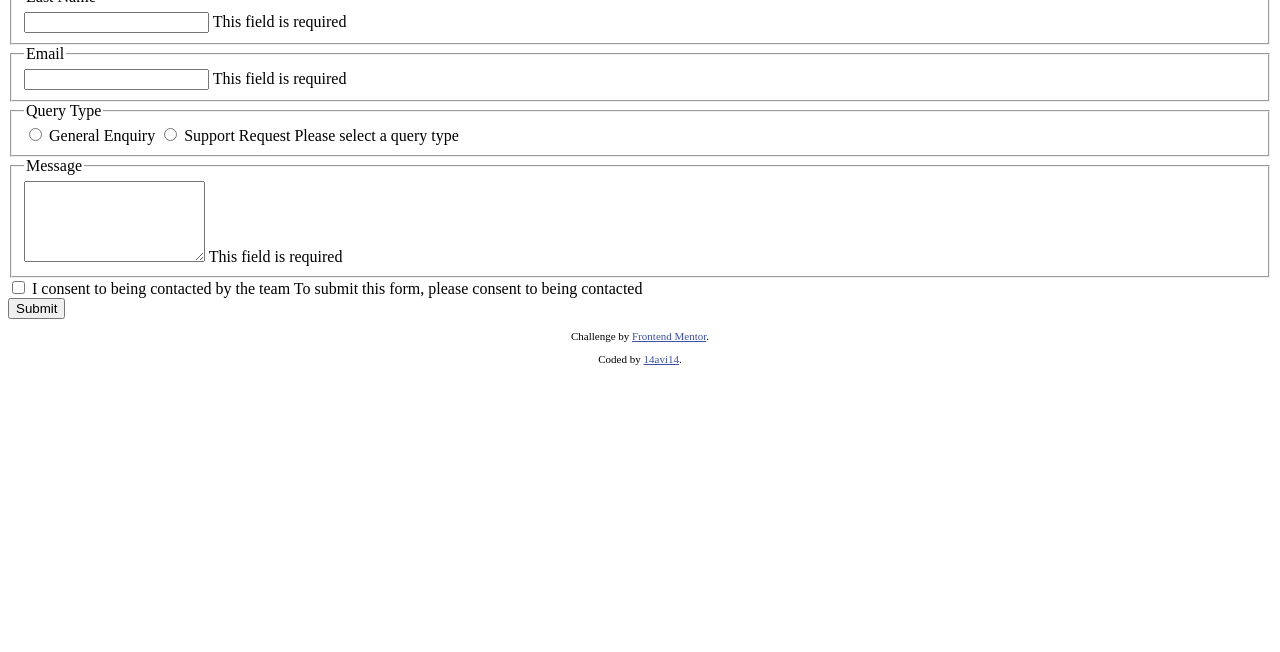
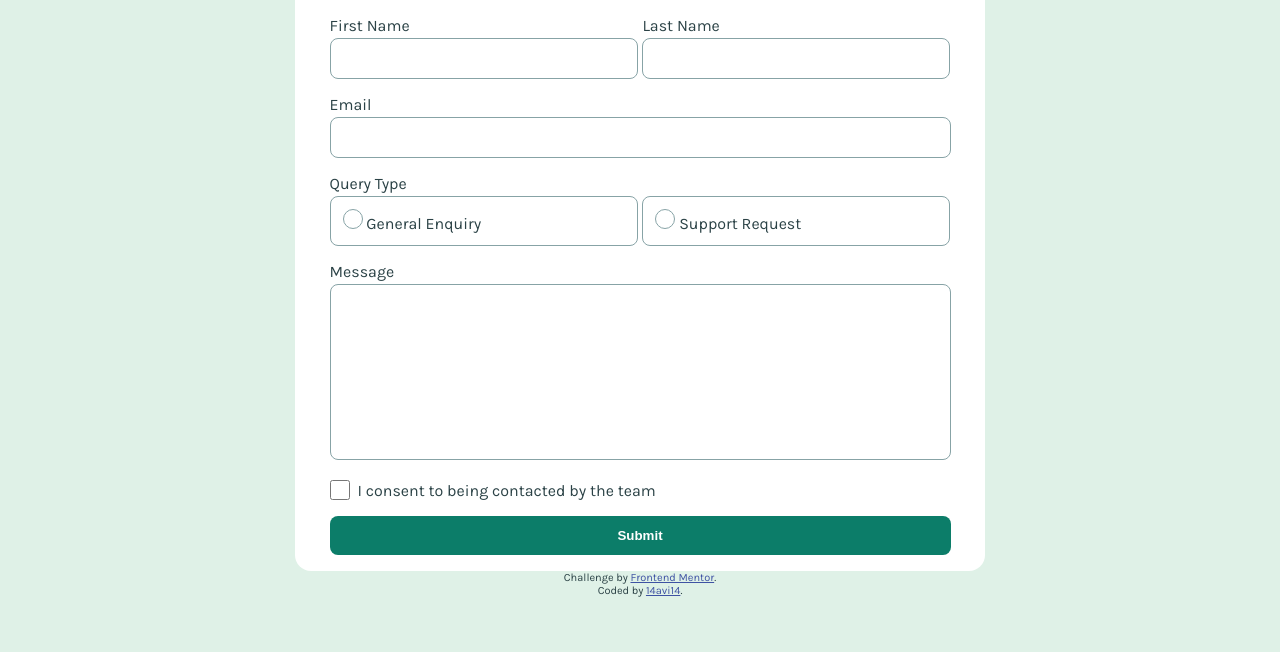
Before and after one commit to 14avi14/front-end-mentor-challenges, a plain HTML site: page contact-form-main/index.html in a window 1280 px wide. Shown: the part 148-800 px from the top of the page. Drawn offline with Linux system fonts and the light colour scheme.

Commit message:
Added styles

```diff
--- a/contact-form-main/index.html
+++ b/contact-form-main/index.html
@@ -5,6 +5,7 @@
   <meta name="viewport" content="width=device-width, initial-scale=1.0"> <!-- displays site properly based on user's device -->
 
   <link rel="icon" type="image/png" sizes="32x32" href="./assets/images/favicon-32x32.png">
+  <link rel="stylesheet" href="./style.css">
   <script src="script.js" defer></script>
   <title>Frontend Mentor | Contact form</title>
 
@@ -22,45 +23,54 @@
     <h1>Contact Us</h1> <!-- Not exactly sure if this h1 element should've been inside the form or not -->
 
     <form id="form" novalidate>
-
-      <fieldset>
+      <section class="horizontal-input-sec">
+        <fieldset class="input-section">
           <legend>First Name</legend>
           <input type="text" id="first-name" name="first-name" autocomplete="name" aria-describedby="first-name-error" required>
-        <span id="first-name-error" class="errors">This field is required<span>
+          <span id="first-name-error" class="errors hidden">This field is required<span>
         </fieldset>
 
-      <fieldset>
+        <fieldset class="input-section">
           <legend>Last Name</legend>
           <input type="text" id="last-name" name="last-name" autocomplete="name" aria-describedby="last-name-error" required>
-        <span id="last-name-error" class="errors">This field is required<span>
+          <span id="last-name-error" class="errors hidden">This field is required<span>
+        </fieldset>
+      </section>
+
+      <fieldset class="input-section">
+        <legend>Email</legend>
+        <input type="text" id="email" name="email" autocomplete="email" aria-describedby="email-error" required>
+        <span id="email-error" class="errors hidden">This field is required<span>
       </fieldset>
 
-      <fieldset>
-        <legend>Email</legend>
-        <input type="text" id="email" name="email" autocomplete="email" aria-describedby="email-error" required>
-        <span id="email-error" class="errors">This field is required<span>
+      <fieldset class="input-section">
+        <legend>Query Type</legend>
+        <section class="horizontal-input-sec">
+          <label for="general-enquiry" class="radio-btn-label">
+            <input type="radio" name="query-type" aria-describedby="query-error" id="general-enquiry" required>
+            General Enquiry
+          </label>
+          <label for="support-request" class="radio-btn-label">
+            <input type="radio" name="query-type" aria-describedby="query-error" id="support-request" required>
+            Support Request
+          </label>
+        </section>
+        <span id="query-error" class="errors hidden">Please select a query type</span>
       </fieldset>
 
-      <fieldset>
-        <legend>Query Type</legend>
-        <input type="radio" name="query-type" aria-describedby="query-error" id="general-enquiry" required>
-        <label for="general-enquiry">General Enquiry</label>
-        <input type="radio" name="query-type" aria-describedby="query-error" id="support-request" required>
-        <label for="support-request">Support Request</label>
-        <span id="query-error" class="errors">Please select a query type<span>
-      </fieldset>
-
-      <fieldset>
+      <fieldset class="input-section">
         <legend>Message</legend>
-        <textarea id="message" name="message" rows="5" aria-describedby="message-error" required></textarea>
-        <span id="message-error" class="errors">This field is required</span>
+        <textarea id="message" name="message" rows="10" aria-describedby="message-error" required></textarea>
+        <span id="message-error" class="errors hidden">This field is required</span>
       </fieldset>
 
 
-      <section>
+      <section class="input-section">
+        <label for="consent">
           <input type="checkbox" id="consent" name="consent" aria-describedby="consent-error" required>
-        <label for="consent">I consent to being contacted by the team</label>
-        <span id="consent" class="errors">To submit this form, please consent to being contacted</span>
+          I consent to being contacted by the team
+        </label>
+        <span id="consent" class="errors hidden">To submit this form, please consent to being contacted</span>
       </section>
 
       <button type="submit">Submit</button>
@@ -68,7 +78,7 @@
 
   </main>
 
-    <article id="success-toast-message" class="toast-messages" hidden>
+  <article id="success-toast-message" class="toast-message hidden">
     <h2>Message Sent!</h2>
     <p>Thanks for completing the form. We'll be in touch soon!</p>
   </article>
--- a/contact-form-main/script.js
+++ b/contact-form-main/script.js
@@ -9,6 +9,12 @@
 const form = document.getElementById("form");
 const errorElements = document.querySelectorAll(".errors");
 const toastMessage = document.getElementById("success-toast-message");
+
+// Make toast message disappear once animation is finished
+toastMessage.addEventListener("animationend", function() {
+    this.classList.remove("toast-message-slidedown-animation");
+    this.classList.add("hidden");
+})
 
 const validations = {
     "first-name": (fname) => !fname.trim() ? "This field is required": "", // Test for any non-space characters
@@ -39,9 +45,13 @@ function validateForm(data, validations) {
     return errors;
 }
 
+function goToTop() {
+  document.body.scrollTop = 0; // For Safari
+  document.documentElement.scrollTop = 0; // For Chrome, Firefox, IE and Opera
+}
 
 function handleSubmit(e, validations, errorElements) {
-    e.preventDefault()
+    e.preventDefault();
 
     const formData = new FormData(e.target);
     const data = Object.fromEntries(formData);
@@ -51,23 +61,27 @@ function handleSubmit(e, validations, errorElements) {
 
     if (!Object.keys(errors).length) {
         e.target.reset();
-        toastMessage.style.visibility = "visible";
-    } else {
+        toastMessage.classList.add("toast-message-slidedown-animation");
+        toastMessage.classList.remove("hidden");
+        goToTop();
+
+    }
+
+    // Handle Error <span> elements
     errorElements.forEach((element, index) => {
 
         if (index in errors) {
 
-                errorElements[index].style.display = "block";
+            errorElements[index].classList.remove("hidden");
             errorElements[index].textContent = errors[index];
         } else {
 
-                errorElements[index].style.display = "none";
+            errorElements[index].classList.add("hidden");
             errorElements[index].textContent = "";
         }
     });
 
 }
-}
 
 form.addEventListener("submit", (e) => {
     handleSubmit(e, validations, errorElements)
--- /dev/null
+++ b/contact-form-main/style.css
@@ -0,0 +1,301 @@
+@import url('https://fonts.googleapis.com/css2?family=Karla:ital,wght@0,200..800;1,200..800&display=swap');
+
+/* CSS RESET */
+
+* {
+    margin: 0;
+    padding: 0;
+    box-sizing: border-box;
+}
+
+/* GENERAL STYLES */
+
+:root {
+    --green200: hsl(148, 38%, 91%);
+    --green600: hsl(169, 82%, 27%);
+    --red: hsl(0, 66%, 54%);
+    --white: hsl(0, 0%, 100%);
+    --grey500: hsl(186, 15%, 59%);
+    --grey900: hsl(187, 24%, 22%);
+
+    --transparent-green600: hsla(169, 82%, 27%, 0.2);
+
+
+    /* WIDTH/HEIGHT */
+
+    --main-width: min(90%, 43.125rem);
+
+    --form-width: 90%;
+
+    --radio-button-width: 1.25rem;
+
+    --toast-message-width: min(90%, 28rem);
+
+    --input-section-height: 2rem;
+
+    /* MARGIN/PADDING */
+
+    --main-margin-block: 1.5rem;
+    --main-padding-block: 1rem;
+
+    --form-margin-top: 1rem;
+
+    --fieldset-gaps: 1rem;
+
+    --horizontal-input-gap: 0.3rem;
+
+    --input-paddings: 0.75rem;
+
+    --input-margin-top: 0.2rem;
+
+    --radio-button-space: 0.2rem;
+
+    --checkbox-gap: 0.5rem;
+
+    --toast-message-padding: 1rem;
+    --toast-message-text-gap: 0.5rem;
+    --toast-message-check-gap: 0.5rem;
+
+    /* FONT */
+    --label-font-size: 1rem;
+
+    /* OTHER */
+
+    --border-radius-main: 1rem;
+
+    --input-border-radius: 0.5rem;
+
+    --toast-message-border-radius: 1rem;
+}
+
+body {
+    font: 1rem "Karla", sans-serif;
+    font-weight: 400;
+    color: var(--grey900);
+    background-color: var(--green200);
+
+    width: 100vw;
+    min-height: 100vh;
+
+    display: flex;
+    flex-flow: column nowrap;
+    justify-content: center;
+    align-items: center;
+}
+
+main {
+    width: var(--main-width);
+    margin-top: var(--main-margin-block);
+
+    padding-block: var(--main-padding-block);
+
+    border-radius: var(--border-radius-main);
+    background-color: white;
+
+    display: flex;
+    flex-flow: column nowrap;
+    justify-content: center;
+    align-items: center;
+}
+
+main form {
+    width: var(--form-width);
+    margin-top: var(--form-margin-top);
+
+    display: flex;
+    flex-flow: column nowrap;
+    justify-content: center;
+    align-items: center;
+
+}
+.input-section, button, .horizontal-input-sec {
+    border: none;
+    width: 100%;
+    margin-top: var(--fieldset-gaps);
+}
+
+.horizontal-input-sec{
+    margin-top: 0;
+}
+
+:where(fieldset) input[type="text"], textarea {
+    width: 100%;
+}
+
+input[type="text"], .radio-btn-label, textarea {
+    resize: none;
+    margin-top: var(--input-margin-top);
+    padding: var(--input-paddings);
+    border: 1px solid var(--grey500);
+    border-radius: var(--input-border-radius);
+}
+
+:is(input[type="text"], textarea):is(:focus, :hover){
+    border: 1px solid var(--green600);
+    outline: none;
+}
+
+.radio-btn-label {
+    display: flex;
+    align-items: center;
+    gap: var(--radio-button-space);
+
+}
+
+input[type="radio"] {
+    appearance: none;
+    width: var(--radio-button-width);
+    height: var(--radio-button-width);
+    border: 1px solid var(--grey500);
+    border-radius: 50%;
+
+    position: relative;
+}
+
+input[type="radio"]:checked {
+    border: none;
+}
+
+input[type="radio"]:checked::before { /* Add checked image*/
+    position: absolute;
+    top: 0;
+    left: 0;
+    content: " ";
+    width: var(--radio-button-width);
+    height: var(--radio-button-width);
+    background-image: url("./assets/images/icon-radio-selected.svg");
+    background-position: center;
+    background-size: contain;
+
+}
+.radio-btn-label:has(input[type="radio"]:checked) {
+    background-color: var(--transparent-green600);
+    border: 2px solid var(--green600);
+}
+
+.radio-btn-label{
+    display: block;
+    width: 100%;
+    height: 100%;
+}
+
+label[for="consent"] {
+    display: flex;
+    align-items: center;
+    gap: var(--checkbox-gap);
+}
+
+input[type="checkbox"] {
+    position: relative;
+    width: var(--radio-button-width);
+    height: var(--radio-button-width);
+}
+
+input[type="checkbox"]:checked::before {
+    position: absolute;
+    top: 0;
+    left: 0;
+    content: " ";
+    width: 100%;
+    height: 100%;
+    background-image: url("./assets/images/icon-checkbox-check.svg");
+    background-position: center;
+    background-size: contain;
+    background-repeat: no-repeat;
+
+}
+
+.errors, label, legend {
+    font-size: var(--label-font-size);
+}
+
+
+:has(~ .errors:not(.hidden)), .horizontal-input-sec:has(+.errors:not(.hidden)) .radio-btn-label { /* Check if the input element has a visible error*/
+    border-color: var(--red);
+}
+
+.errors {
+    color: var(--red);
+    display: block;
+}
+
+button {
+    width: var(--fieldset-width);
+
+    padding: var(--input-paddings);
+
+    border-radius: var(--input-border-radius);
+    border: none;
+    background-color: var(--green600);
+    color: white;
+    font-weight: 700;
+}
+
+button:hover {
+    background-color: var(--grey900);
+}
+
+.toast-message {
+    position: absolute;
+
+    width: var(--toast-message-width);
+    background-color: var(--grey900);
+    color: white;
+
+    display: grid;
+    gap: var(--toast-message-text-gap);
+
+    padding: var(--toast-message-padding);
+    border-radius: var(--toast-message-border-radius);
+
+}
+
+.toast-message h2 {
+    display: flex;
+    align-items: center;
+    gap: var(--toast-message-check-gap);
+}
+
+.toast-message h2::before {
+    content: " ";
+    width: 1.5rem;
+    height: 1.5rem;
+    background-image: url("./assets/images/icon-success-check.svg");
+    background-size: contain;
+    background-repeat: no-repeat;
+}
+
+.toast-message-slidedown-animation {
+    animation: slideDown 8s ease-in-out forwards;
+}
+
+@keyframes slideDown {
+    0% {
+        top: -1000px;
+    }
+    20% {
+        top: 25px;
+    }
+    50% {
+        top: 25px;
+    }
+    100% {
+        top: -1000px;
+    }
+}
+
+.hidden {
+    display: none;
+}
+
+@media (min-width: 48em) {
+    .horizontal-input-sec {
+        display: flex;
+        gap: var(--horizontal-input-gap);
+    }
+
+    button {
+        width: 100%;
+    }
+
+}
```
Lines whose indentation alone changed are shown as unchanged.
